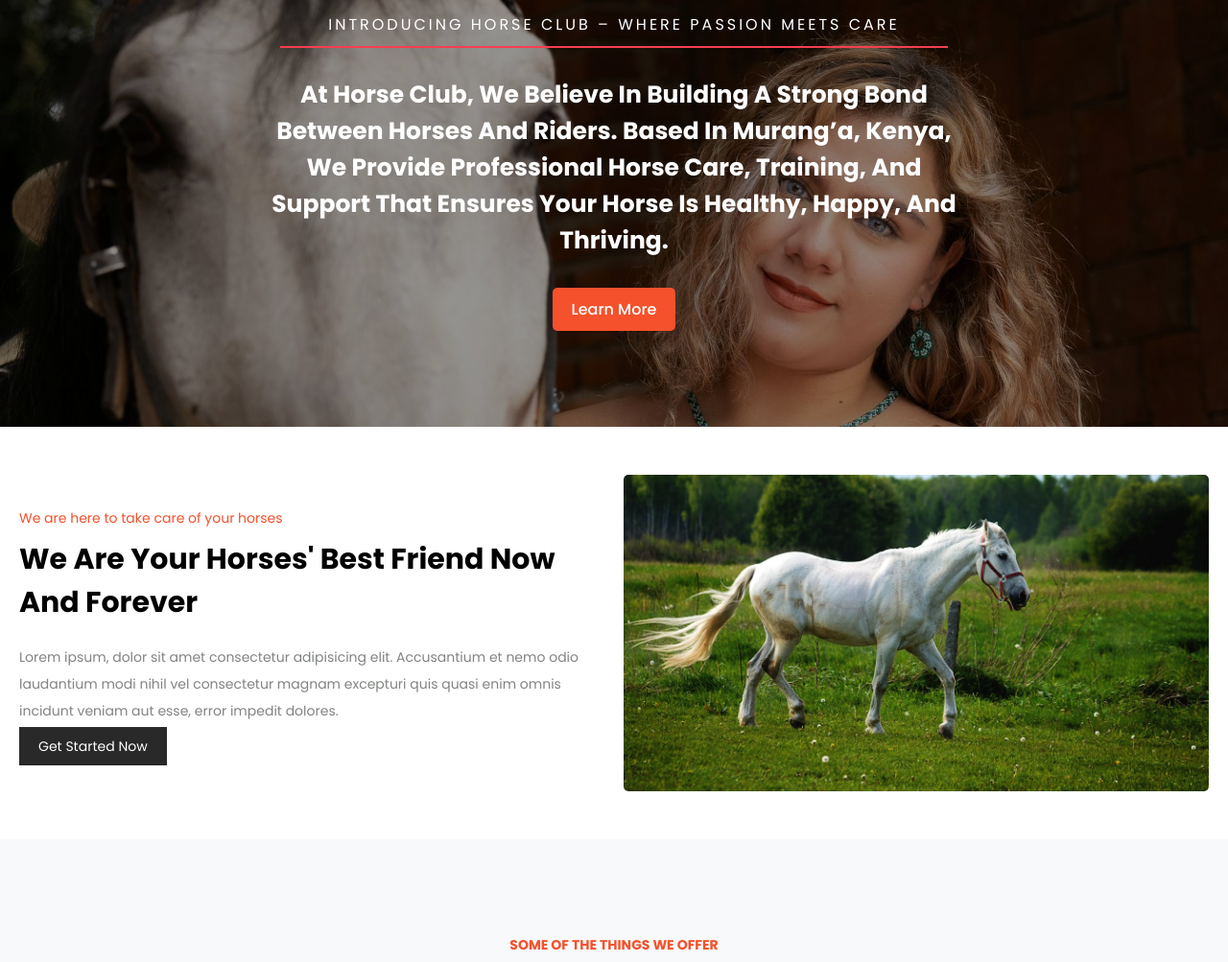
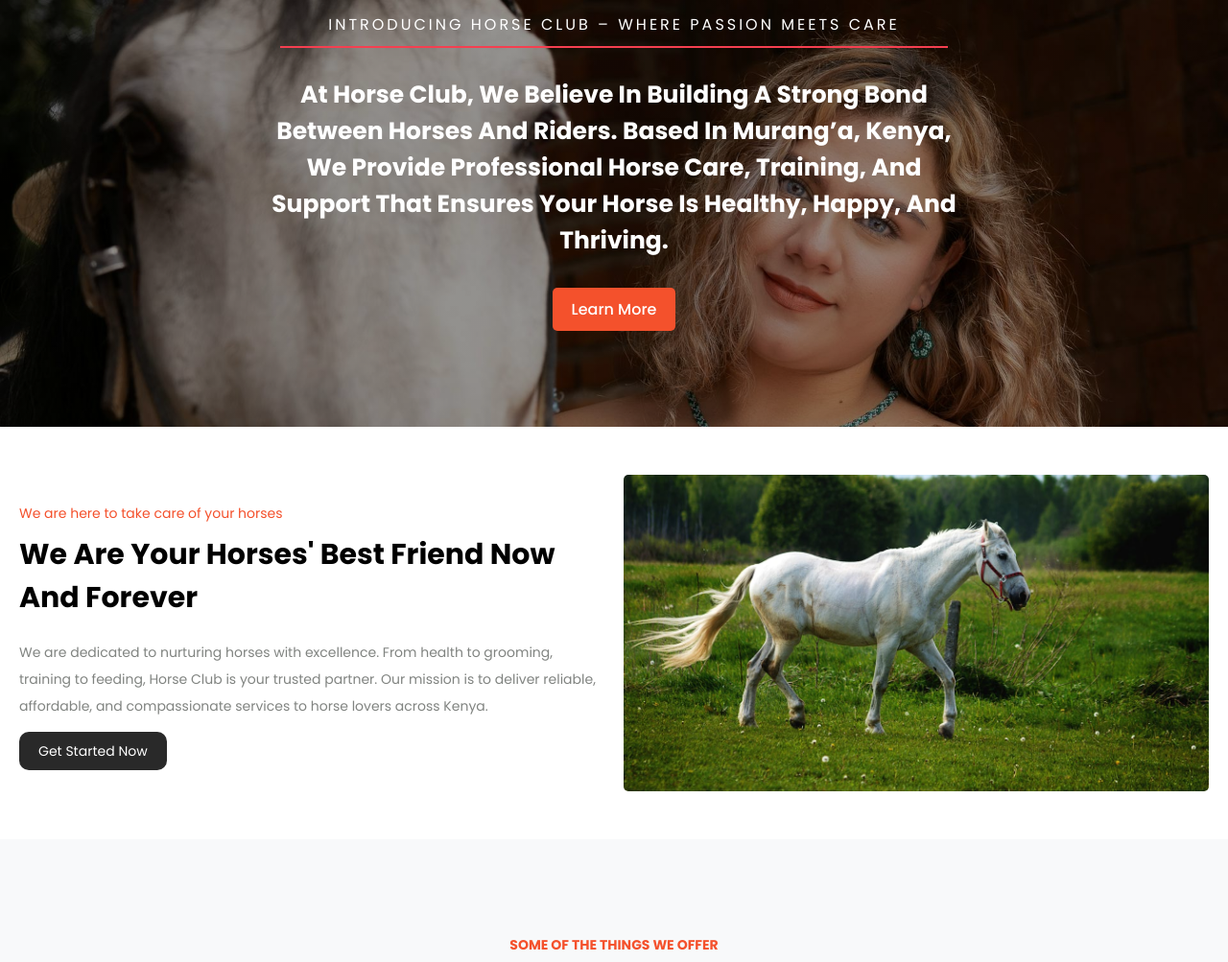
Before and after one commit to de-scientist/horse-club-SD20255, a website built with Vite: page index.html in a window 1280 px wide. Shown: the part 204-1207 px from the top of the page at 96% size. Built offline with nearby package versions, Linux system fonts and the light colour scheme.

Commit message:
update the about us section

```diff
--- a/index.html
+++ b/index.html
@@ -101,9 +101,7 @@
           we are your horses' best friend now and forever
         </h2>
         <p class="about-description">
-          Lorem ipsum, dolor sit amet consectetur adipisicing elit. Accusantium
-          et nemo odio laudantium modi nihil vel consectetur magnam excepturi
-          quis quasi enim omnis incidunt veniam aut esse, error impedit dolores.
+          We are dedicated to nurturing horses with excellence. From health to grooming, training to feeding, Horse Club is your trusted partner. Our mission is to deliver reliable, affordable, and compassionate services to horse lovers across Kenya.
         </p>
         <a href="https://github.com/codeme254" target="_blank" class="about-cta"
           >get started now</a
--- a/src/style.css
+++ b/src/style.css
@@ -251,6 +251,7 @@ body {
   line-height: 2;
   color: var(--color-grey);
   margin-bottom: 1rem;
+  padding-bottom: 1rem;
 }
 
 .about-cta {
@@ -259,6 +260,7 @@ body {
   text-transform: capitalize;
   padding: 1rem 2rem;
   font-size: 1.4rem;
+  border-radius: 1rem;
 }
 
 .about-img-wrapper {
```
